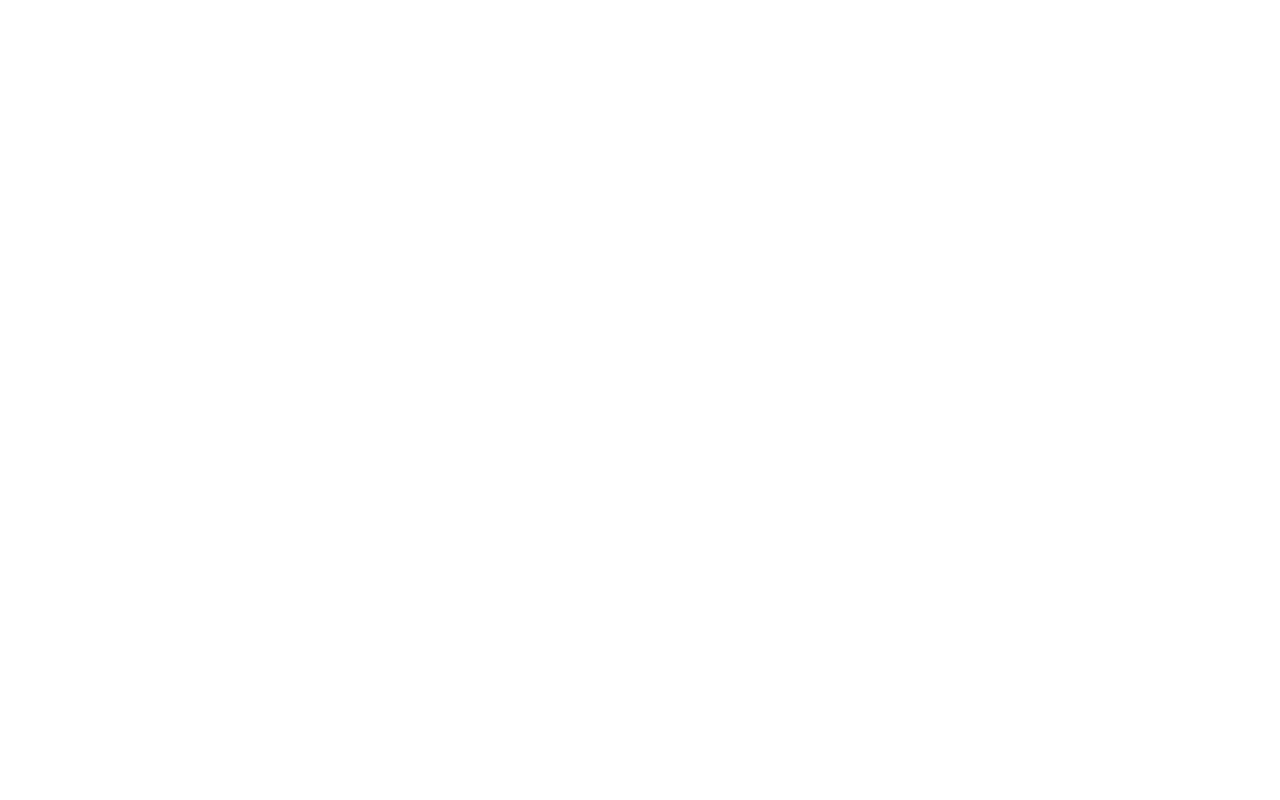
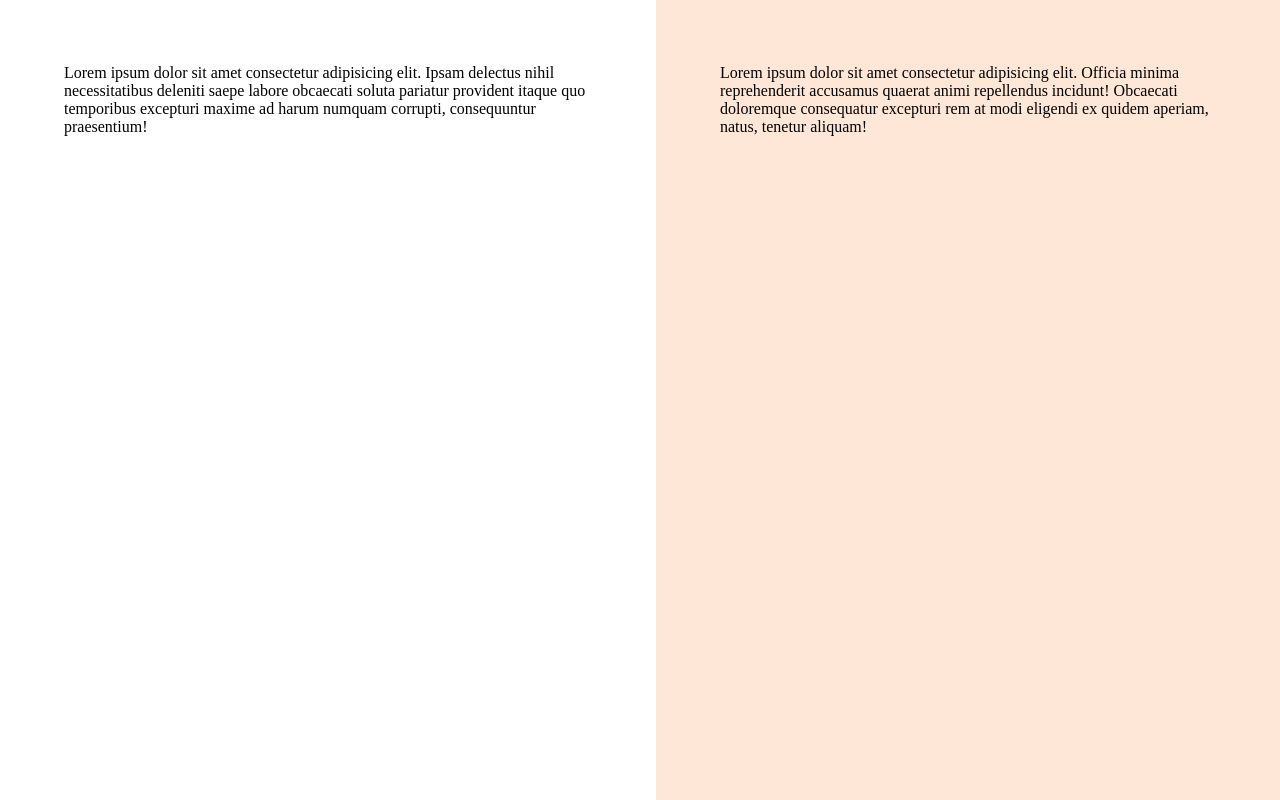
Before and after one commit to Amira-Ahmad/proj-formularioDeMatricula, a plain HTML site: page index.html in a window 1280 px wide. Drawn offline with Linux system fonts and the light colour scheme.

Commit message:
layout css

```diff
--- a/index.html
+++ b/index.html
@@ -6,11 +6,23 @@
   <meta charset="UTF-8">
   <meta name="viewport" content="width=device-width, initial-scale=1.0">
   <title>Estrelas do amanhã</title>
-  <link rel="stylesheet" href="styles/style.css">
+  <link rel="stylesheet" href="styles/index.css">
   <link href="https://fonts.googleapis.com/css2?family=Poppins:ital,wght@0,100;0,200;0,300;0,400;0,500;0,600;0,700;0,800;0,900;1,100;1,200;1,300;1,400;1,500;1,600;1,700;1,800;1,900&display=swap" rel="stylesheet">
 </head>
 
 <body>
+  <div id="app">
+    <main>
+      <div class="main-container">
+        Lorem ipsum dolor sit amet consectetur adipisicing elit. Ipsam delectus nihil necessitatibus deleniti saepe labore obcaecati soluta pariatur provident itaque quo temporibus excepturi maxime ad harum numquam corrupti, consequuntur praesentium!
+      </div>
+    </main>
 
+    <aside>
+      <div class="aside-container">
+        Lorem ipsum dolor sit amet consectetur adipisicing elit. Officia minima reprehenderit accusamus quaerat animi repellendus incidunt! Obcaecati doloremque consequatur excepturi rem at modi eligendi ex quidem aperiam, natus, tenetur aliquam!
+      </div>
+    </aside>
+  </div>
 </body>
 </html>
--- a/styles/global.css
+++ b/styles/global.css
@@ -1,3 +1,9 @@
+* {
+  margin: 0;
+  padding: 0;
+  box-sizing: border-box;
+}
+
 :root {
   --font-family: "Poppins", sans-serif;
   --text: 400 1rem/1.5 var(--font-family);
@@ -15,3 +21,7 @@
   --stroke-highlight: #f3541c;
   --semantic-error: #dc2626;
 }
+
+body {
+  /* overflow: hidden; não funcionou */
+}
--- /dev/null
+++ b/styles/index.css
@@ -0,0 +1,2 @@
+@import url(/styles/global.css);
+@import url(/styles/layout.css);
--- /dev/null
+++ b/styles/layout.css
@@ -0,0 +1,29 @@
+#app {
+  display: grid;
+  grid-template-columns: 51.25% 48.75%;
+
+  height: 100vh;
+  /* overflow: hidden; não funcionou */
+}
+
+/* form */
+main {
+  overflow:auto;
+  padding: 4rem;
+
+  & .main-container {
+    max-width: 33rem;
+    margin-left: auto;
+  }
+}
+
+/* image */
+aside {
+  overflow: hidden;
+  background-color: var(--surface-secondary);
+  padding: 4rem;
+
+  & .aside-container {
+    max-width: 31rem;
+  }
+}
--- a/styles/style.css
+++ /dev/null
@@ -1 +0,0 @@
-@import url(/styles/global.css);
```
